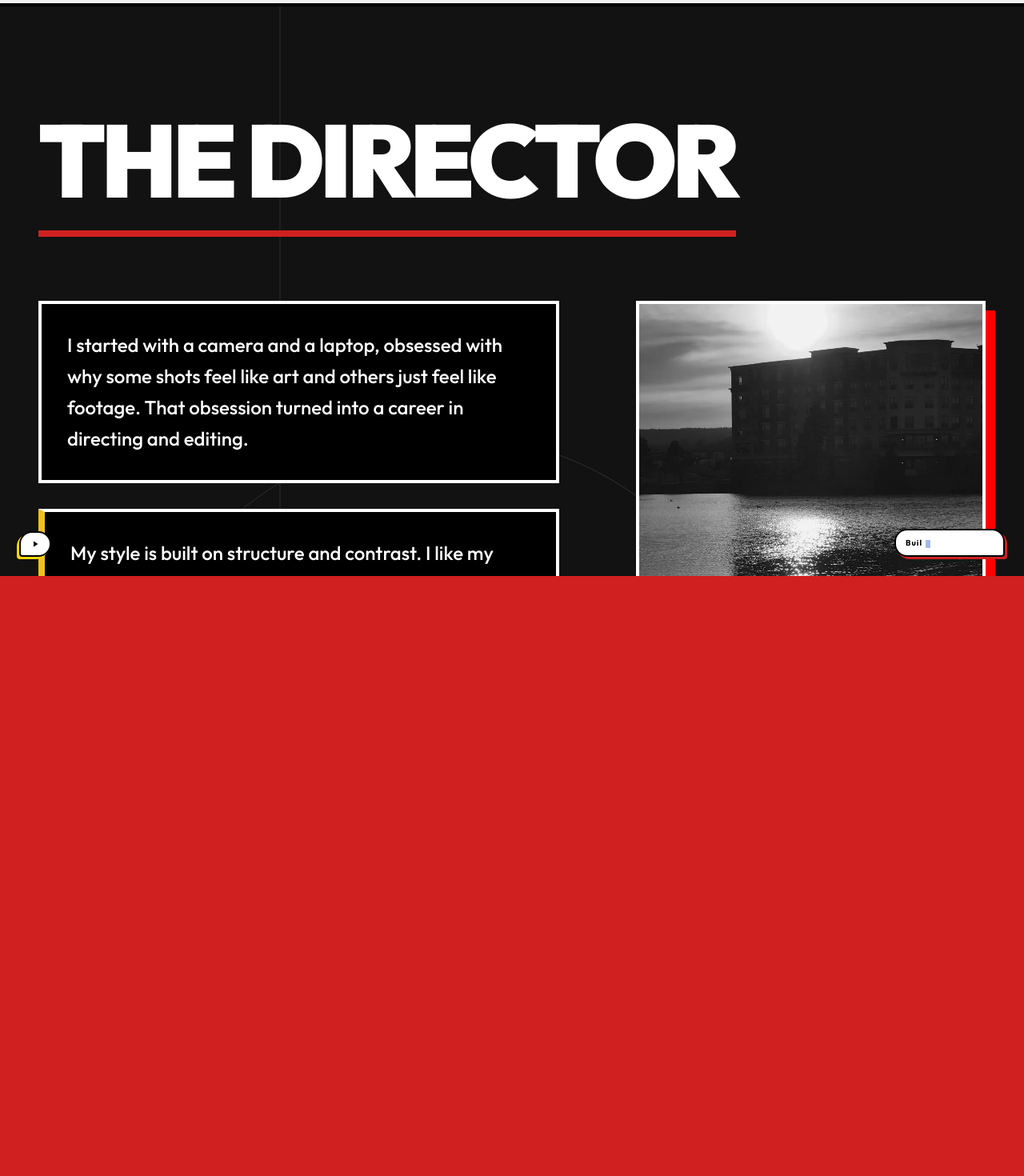
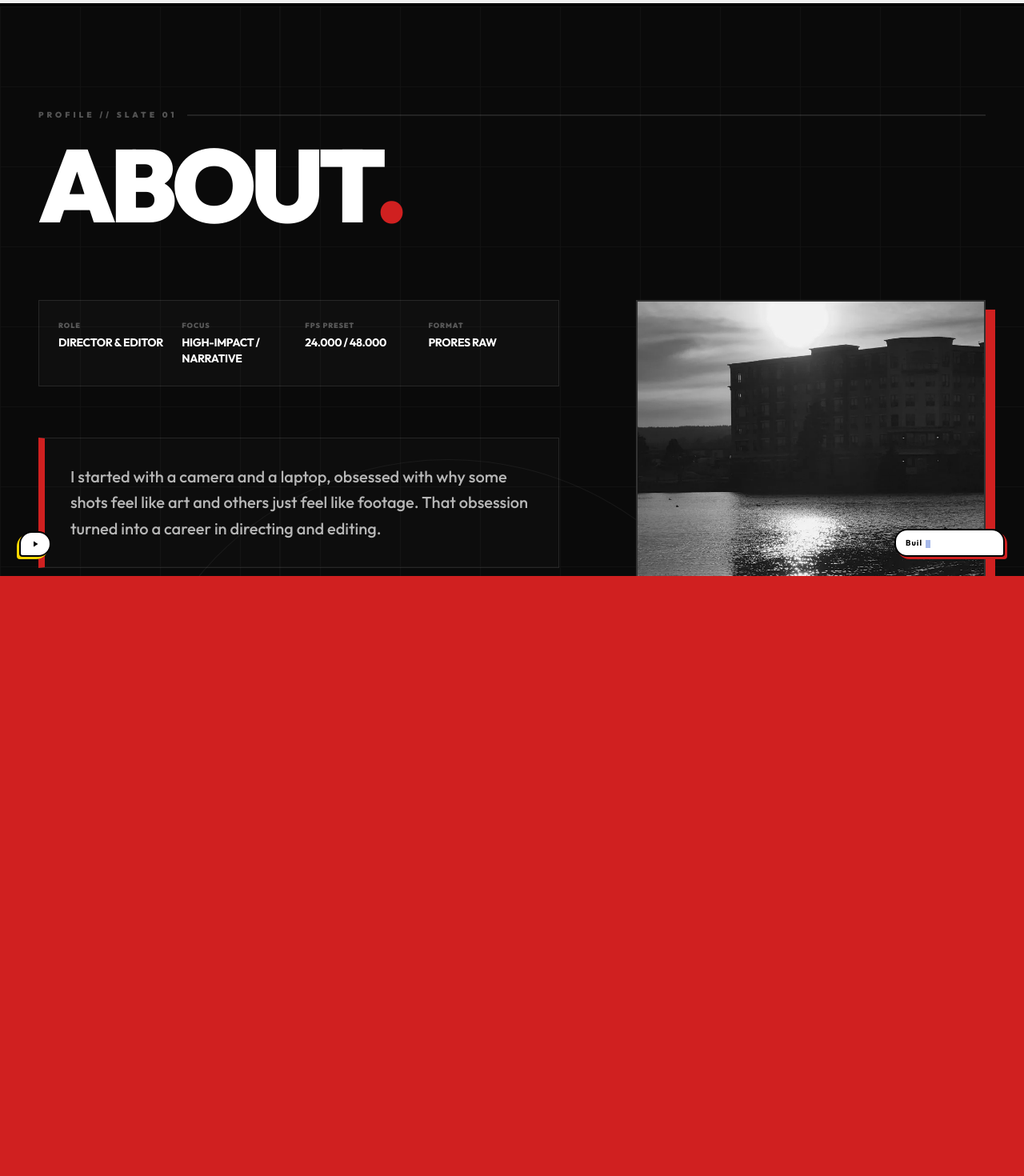
Before and after one commit to akshpatel153/director-portfolio, a React (Vite) app: page /about in a window 1280 px wide. Shown: the part 80-1550 px from the top of the page at 80% size. Built offline with nearby package versions, Linux system fonts and the light colour scheme.

Commit message:
Fix & Redesign: Fix navbar About hover bug; redesign About sections on Home and About page with slate UI style

```diff
--- a/src/components/layout/Navbar.tsx
+++ b/src/components/layout/Navbar.tsx
@@ -7,7 +7,7 @@ import { playClickSound } from '../../lib/sounds';
 const NAV_LINKS = [
   { path: '/', label: 'Home', hoverColor: 'hover:text-primary-red', lineColor: 'bg-primary-red', mobileAccent: 'border-primary-red' },
   { path: '/work', label: 'Work', hoverColor: 'hover:text-primary-blue', lineColor: 'bg-primary-blue', mobileAccent: 'border-primary-blue' },
-  { path: '/about', label: 'About', hoverColor: 'hover:text-white', lineColor: 'bg-white', mobileAccent: 'border-white' },
+  { path: '/about', label: 'About', hoverColor: 'hover:text-primary-red', lineColor: 'bg-primary-red', mobileAccent: 'border-primary-red' },
   { path: '/photography', label: 'Photography', hoverColor: 'hover:text-primary-yellow', lineColor: 'bg-primary-yellow', mobileAccent: 'border-primary-yellow' },
   { path: '/contact', label: 'Contact', hoverColor: 'hover:text-primary-red', lineColor: 'bg-primary-red', mobileAccent: 'border-primary-red' },
 ];
--- a/src/pages/About.tsx
+++ b/src/pages/About.tsx
@@ -3,14 +3,30 @@ import { PageTransition } from '../components/layout/PageTransition';
 import { SectionWipe } from '../components/ui/SectionWipe';
 import { ABOUT_PAGE_CONTENT } from '../data/portfolio';
 
+const PRODUCTION_SLATE = [
+  { label: 'Role', value: 'Director & Editor' },
+  { label: 'Focus', value: 'High-Impact / Narrative' },
+  { label: 'FPS Preset', value: '24.000 / 48.000' },
+  { label: 'Format', value: 'PRORES RAW' },
+];
+
 export function About() {
   return (
     <PageTransition>
       <SectionWipe color="bg-primary-red">
-        <div className="pt-32 pb-24 bg-[#121212] min-h-screen text-white relative overflow-hidden">
+        <div className="pt-32 pb-24 bg-[#0a0a0a] min-h-screen text-white relative overflow-hidden">
+
+          {/* Background grid lines */}
+          <div
+            className="absolute inset-0 pointer-events-none opacity-[0.03]"
+            style={{
+              backgroundImage: 'linear-gradient(#fff 1px, transparent 1px), linear-gradient(90deg, #fff 1px, transparent 1px)',
+              backgroundSize: '100px 100px',
+            }}
+          />
 
           {/* Animated Background Wireframes */}
-          <div className="absolute inset-0 z-0 overflow-hidden pointer-events-none opacity-[0.1]">
+          <div className="absolute inset-0 z-0 overflow-hidden pointer-events-none opacity-[0.05]">
             <motion.div
               className="absolute left-1/4 top-0 w-[1px] h-full bg-white"
               animate={{ x: [-50, 50, -50] }}
@@ -21,71 +37,111 @@ export function About() {
               animate={{ scale: [1, 1.05, 1], rotate: [0, 90] }}
               transition={{ duration: 40, repeat: Infinity, ease: "linear" }}
             />
-            <motion.div
-              className="absolute left-10 bottom-10 w-[30rem] h-[30rem] border border-white"
-              animate={{ rotate: [0, -90] }}
-              transition={{ duration: 50, repeat: Infinity, ease: "linear" }}
-            />
           </div>
 
           <div className="max-w-7xl mx-auto px-6 md:px-12 relative z-10">
 
-            {/* Huge Hero Title */}
+            {/* Title / Header section */}
+            <div className="mb-20">
+              <motion.div
+                initial={{ opacity: 0, y: -20 }}
+                animate={{ opacity: 1, y: 0 }}
+                transition={{ duration: 0.5 }}
+                className="flex items-center gap-3 mb-4"
+              >
+                <span className="text-[10px] font-black uppercase tracking-[0.4em] text-white/30">
+                  Profile // Slate 01
+                </span>
+                <div className="h-[2px] flex-grow bg-white/10" />
+              </motion.div>
+
               <motion.h1
-              className="text-6xl md:text-9xl font-black uppercase tracking-tighter mb-20 text-white border-b-8 border-primary-red pb-6 inline-block"
+                className="text-6xl md:text-9xl font-black uppercase tracking-tighter leading-none"
                 initial={{ opacity: 0, y: 50 }}
                 animate={{ opacity: 1, y: 0 }}
                 transition={{ duration: 0.6, ease: "circOut" }}
               >
-              {ABOUT_PAGE_CONTENT.header}
+                About<span className="text-primary-red">.</span>
               </motion.h1>
+            </div>
 
-            <div className="grid grid-cols-1 lg:grid-cols-12 gap-12 lg:gap-24">
+            <div className="grid grid-cols-1 lg:grid-cols-12 gap-16 lg:gap-24">
 
-              {/* Left Column: Bio & Gear */}
+              {/* Left Column: Slate details, Bio & Gear */}
               <div className="lg:col-span-7 flex flex-col gap-16">
+
+                {/* Director's Slate metadata */}
+                <motion.div
+                  initial={{ opacity: 0, y: 20 }}
+                  animate={{ opacity: 1, y: 0 }}
+                  transition={{ delay: 0.2 }}
+                  className="grid grid-cols-2 md:grid-cols-4 gap-4 p-6 bg-white/[0.02] border border-white/10"
+                >
+                  {PRODUCTION_SLATE.map((item) => (
+                    <div key={item.label}>
+                      <span className="block text-[9px] font-black uppercase tracking-widest text-white/30 mb-1">
+                        {item.label}
+                      </span>
+                      <span className="block text-sm font-bold uppercase tracking-tight text-white">
+                        {item.value}
+                      </span>
+                    </div>
+                  ))}
+                </motion.div>
 
                 {/* Biography Blocks */}
                 <div className="flex flex-col gap-8">
-                  {ABOUT_PAGE_CONTENT.bioParagraphs.map((para, idx) => (
+                  {ABOUT_PAGE_CONTENT.bioParagraphs.map((para, idx) => {
+                    // Match accents to design color scheme
+                    const borderAccent =
+                      idx === 0 ? 'border-l-primary-red' :
+                      idx === 1 ? 'border-l-primary-yellow' :
+                      'border-l-primary-blue';
+
+                    return (
                       <motion.div
                         key={idx}
-                      className={`p-6 md:p-8 border-4 border-white bg-black ${idx === 1 ? 'border-l-8 border-l-primary-yellow' : ''} ${idx === 2 ? 'border-l-8 border-l-primary-blue' : ''}`}
+                        className={`p-8 border border-white/10 border-l-8 ${borderAccent} bg-white/[0.01] hover:bg-white/[0.02] transition-all duration-300`}
                         initial={{ opacity: 0, x: -50 }}
                         whileInView={{ opacity: 1, x: 0 }}
                         viewport={{ once: true, margin: "-50px" }}
-                      transition={{ duration: 0.5, delay: idx * 0.1 }}
+                        transition={{ duration: 0.6, delay: idx * 0.1 }}
                       >
-                      <p className="text-xl md:text-2xl font-medium leading-relaxed">
+                        <p className="text-lg md:text-xl font-medium leading-relaxed text-white/70">
                           {para}
                         </p>
                       </motion.div>
-                  ))}
+                    );
+                  })}
                 </div>
 
-                {/* Gear & Skills Section */}
+                {/* Technical Arsenal Section */}
                 <motion.div
                   initial={{ opacity: 0, y: 50 }}
                   whileInView={{ opacity: 1, y: 0 }}
                   viewport={{ once: true, margin: "-50px" }}
                   transition={{ duration: 0.5 }}
                 >
-                  <h3 className="text-4xl font-black uppercase tracking-tight mb-8 border-b-4 border-white inline-block pb-2">
-                    Arsenal
+                  <div className="flex items-center gap-4 mb-8">
+                    <h3 className="text-3xl font-black uppercase tracking-tighter shrink-0">
+                      Technical Arsenal
                     </h3>
-                  <div className="flex flex-col gap-10">
+                    <div className="h-px flex-grow bg-white/10" />
+                  </div>
+
+                  <div className="grid grid-cols-1 md:grid-cols-3 gap-6">
                     {ABOUT_PAGE_CONTENT.gear.map((category, idx) => (
-                      <div key={idx}>
-                        <h4 className="text-xl font-bold uppercase text-primary-yellow mb-4">
+                      <div key={idx} className="p-6 border border-white/10 bg-white/[0.02]">
+                        <h4 className="text-sm font-black uppercase tracking-widest text-primary-red mb-4 pb-2 border-b border-white/10">
                           {category.category}
                         </h4>
-                        <div className="flex flex-wrap gap-4">
+                        <div className="flex flex-col gap-2">
                           {category.items.map((item, itemIdx) => (
                             <span
                               key={itemIdx}
-                              className="px-4 py-2 border-2 border-white bg-black font-bold uppercase tracking-wider text-sm hover:bg-white hover:text-black transition-colors duration-300"
+                              className="text-xs font-bold uppercase tracking-wider text-white/50"
                             >
-                              {item}
+                              // {item}
                             </span>
                           ))}
                         </div>
@@ -96,24 +152,51 @@ export function About() {
 
               </div>
 
-              {/* Right Column: Photo Grid */}
-              <div className="lg:col-span-5 flex flex-col gap-8">
-                {ABOUT_PAGE_CONTENT.photos.map((src, idx) => (
+              {/* Right Column: Staggered Production Photo Grid */}
+              <div className="lg:col-span-5 flex flex-col gap-12">
+                {ABOUT_PAGE_CONTENT.photos.map((src, idx) => {
+                  const shadowColor =
+                    idx === 0 ? 'shadow-[12px_12px_0px_0px_#D02020]' :
+                    idx === 1 ? 'shadow-[12px_12px_0px_0px_#1040C0]' :
+                    'shadow-[12px_12px_0px_0px_#F0C020]';
+
+                  const label =
+                    idx === 0 ? 'SCENE 01 // PRODUCTION' :
+                    idx === 1 ? 'SCENE 02 // GRADING' :
+                    'SCENE 03 // FRAMING';
+
+                  return (
                     <motion.div
                       key={idx}
-                    className="relative aspect-[4/5] border-4 border-white overflow-hidden group bg-black shadow-[12px_12px_0px_0px_rgba(255,0,0,1)]"
-                    initial={{ opacity: 0, scale: 0.9, rotate: -2 }}
+                      className="flex flex-col gap-3"
+                      initial={{ opacity: 0, scale: 0.95, rotate: idx % 2 === 0 ? -1 : 1 }}
                       whileInView={{ opacity: 1, scale: 1, rotate: 0 }}
                       viewport={{ once: true, margin: "-50px" }}
-                    transition={{ duration: 0.5, delay: idx * 0.15, type: "spring", stiffness: 100 }}
+                      transition={{ duration: 0.6, delay: idx * 0.15, type: "spring", stiffness: 90 }}
                     >
+                      <div className={`relative aspect-[4/5] border-2 border-white/20 overflow-hidden group bg-black ${shadowColor}`}>
                         <img
                           src={src}
                           alt={`About photo ${idx + 1}`}
                           className="w-full h-full object-cover grayscale transition-all duration-700 group-hover:grayscale-0 group-hover:scale-105"
                         />
+
+                        {/* Film overlay text */}
+                        <div className="absolute inset-x-0 bottom-0 bg-gradient-to-t from-black/80 to-transparent p-4 opacity-0 group-hover:opacity-100 transition-opacity duration-300">
+                          <span className="text-[10px] font-black uppercase tracking-[0.2em] text-white">
+                            Active Lens: Standard Prime
+                          </span>
+                        </div>
+                      </div>
+
+                      {/* Photo details */}
+                      <div className="flex justify-between items-center text-[9px] font-black uppercase tracking-widest text-white/30 px-1 mt-1">
+                        <span>{label}</span>
+                        <span>ISO 800</span>
+                      </div>
                     </motion.div>
-                ))}
+                  );
+                })}
               </div>
 
             </div>
```
Also changed, not shown: src/components/sections/AboutMe.tsx (+106 -42 lines). Lines whose indentation alone changed are shown as unchanged.
